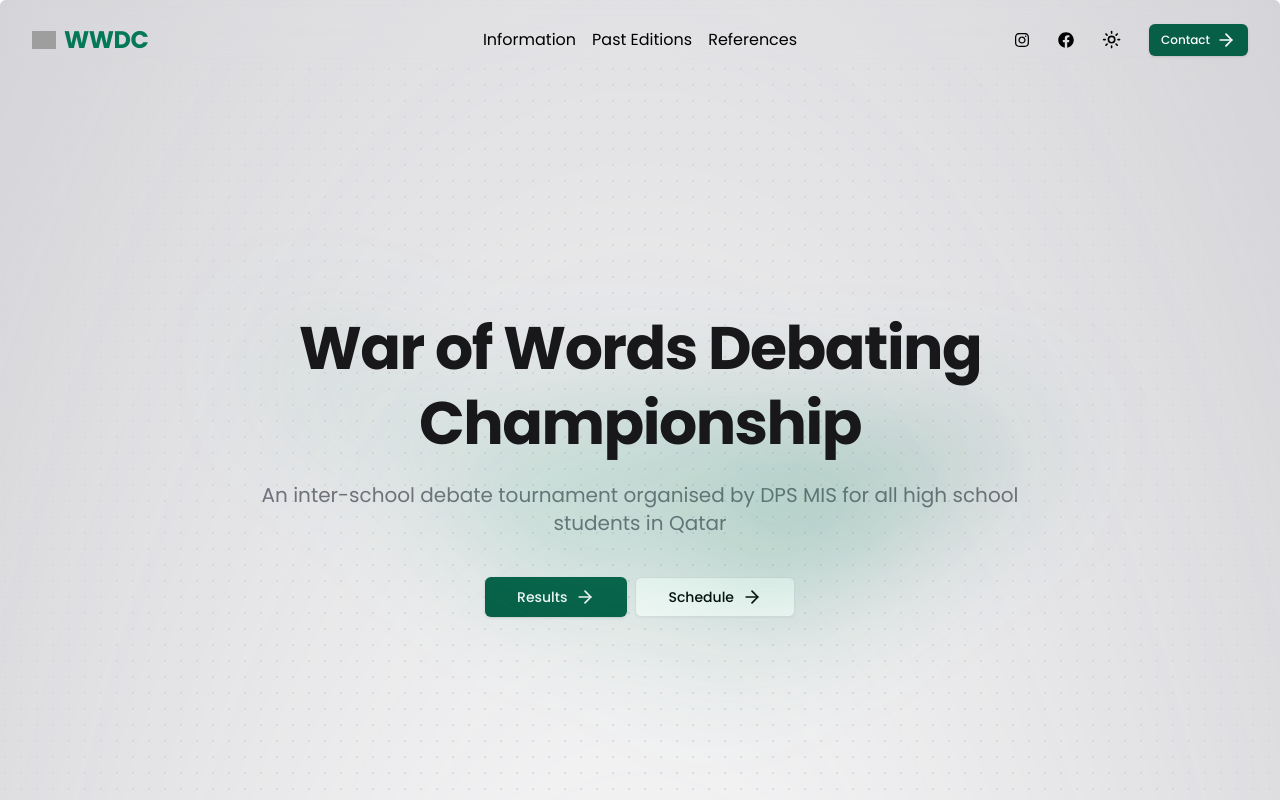
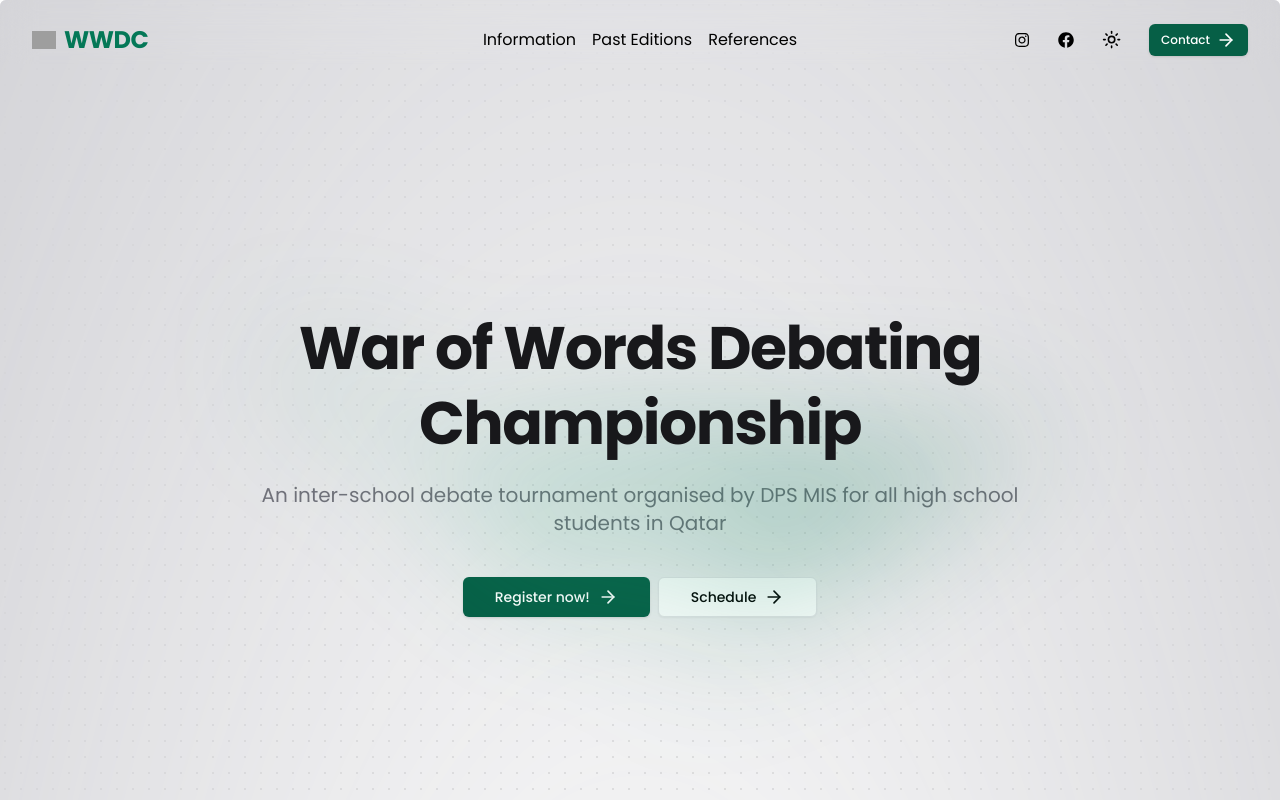
Before and after one commit to Achyut2009/wwdc-debate-website., a Next.js app: page / in a window 1280 px wide. Shown: the top 800 px of the page. Built offline with nearby package versions, Linux system fonts and the light colour scheme; grey boxes are pictures that could not be loaded.

Commit message:
8th commit

```diff
--- a/app/page.tsx
+++ b/app/page.tsx
@@ -53,11 +53,11 @@ export default function LandingPage() {
                     className: "mt-5",
                   })}
                   href={
-                    "https://wwdc.calicotab.com"
+                    "https://docs.google.com/forms/d/e/1FAIpQLSd61iFnqVYBAfLxhaBPxeOHCcQ9W3XzLEZfXG9S5gDcDwzmCQ/viewform"
                   }
                   target="_blank"
                 >
-                  Results <ArrowRight className="ml-2 h-5 w-5" />
+                  Register now! <ArrowRight className="ml-2 h-5 w-5" />
                 </Link>
                 <Link
                   className={buttonVariants({
```
